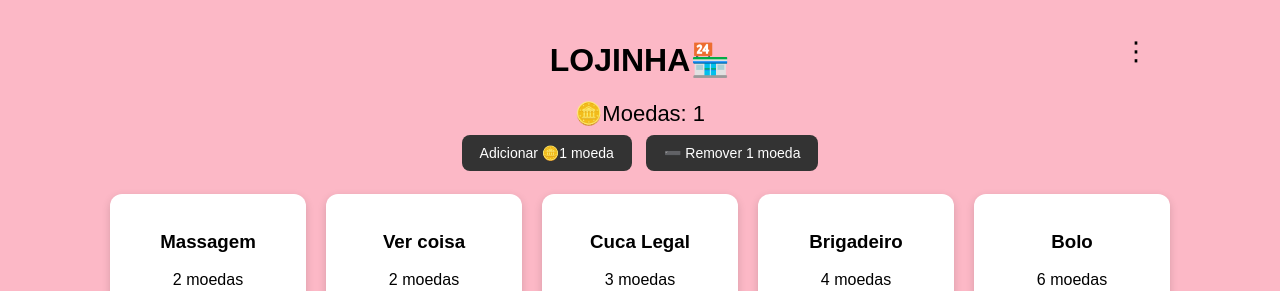
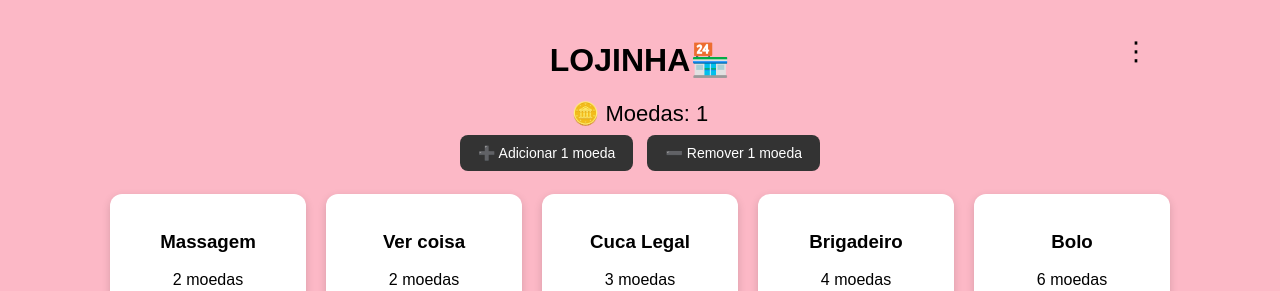
Before and after one commit to VulgoX/loja, a Jekyll site: the page built from index.html, in a window 1280 px wide. Shown: the top 291 px of the page. Built offline with Jekyll 4.4.1, drawn with Linux system fonts in a browser that asks for light colours.

Commit message:
Changing icons

```diff
--- a/index.html
+++ b/index.html
@@ -20,9 +20,9 @@ title: Lojinha 🪙
   <h1>LOJINHA🏪</h1>
 
   <div class="saldo">
-    🪙Moedas: <span id="saldo">0</span>
+    🪙 Moedas: <span id="saldo">0</span>
   <br>
-  <button class="botao-saldo" onclick="addMoedas()">Adicionar 🪙1 moeda</button>
+  <button class="botao-saldo" onclick="addMoedas()">➕ Adicionar 1 moeda</button>
   <button class="botao-saldo" onclick="removerMoeda()">➖ Remover 1 moeda</button>
 </div>
 
```
